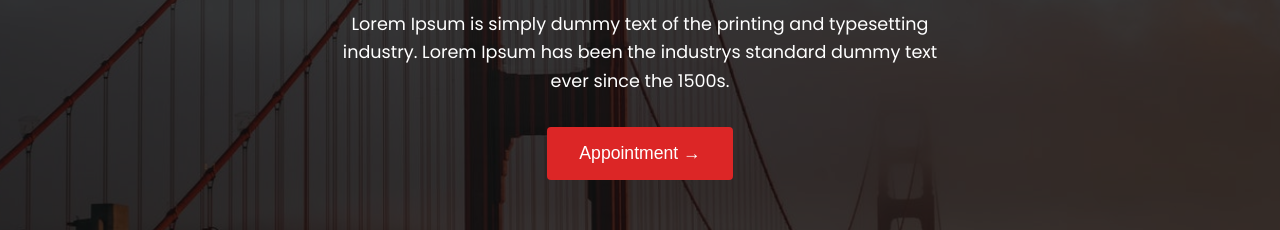
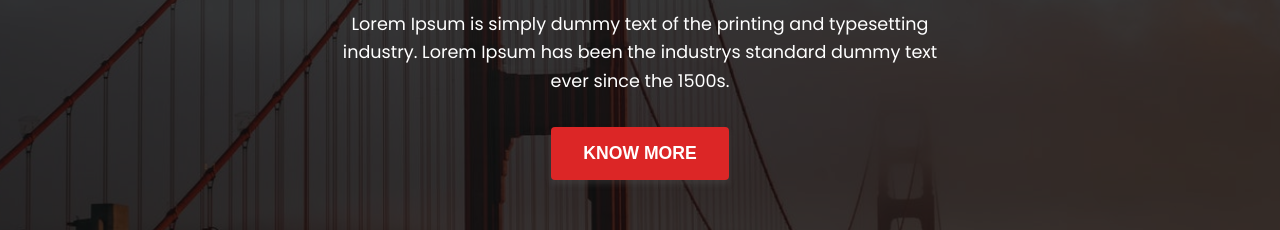
Before and after one commit to ClearSolution07/curaTech, a React (Vite) app: page /about-us in a window 1280 px wide. Shown: the part 1580-1810 px from the top of the page. Built offline with nearby package versions, Linux system fonts and the light colour scheme.

Commit message:
minor changes to About Us Page1

```diff
--- a/src/container/aboutUs/HeroSection.jsx
+++ b/src/container/aboutUs/HeroSection.jsx
@@ -11,9 +11,9 @@ const HeroSection = () => {
                     typesetting industry. Lorem Ipsum has been the industrys
                     standard dummy text ever since the 1500s.
                 </p>
-                <button className={styles.appointmentButton}>
-                    Appointment →
-                </button>
+                <div className={styles.buttonContainer}>
+                    <button className={styles.slideButton}>Know More</button>
+                </div>
             </div>
 
             <div className={styles.cardsContainer}>
--- a/src/container/aboutUs/HeroSection.module.css
+++ b/src/container/aboutUs/HeroSection.module.css
@@ -48,21 +48,6 @@
     max-width: 600px;
     margin-left: auto;
     margin-right: auto;
-}
-
-.appointmentButton {
-    background-color: #dc2626;
-    color: white;
-    border: none;
-    padding: 1rem 2rem;
-    font-size: 1.1rem;
-    border-radius: 4px;
-    cursor: pointer;
-    transition: background-color 0.3s ease;
-}
-
-.appointmentButton:hover {
-    background-color: #b91c1c;
 }
 
 .cardsContainer {
@@ -117,7 +102,32 @@
     color: #6b7280;
     font-size: 1rem;
 }
+.buttonContainer {
+    margin-top: 20px;
+    }
 
+.slideButton {
+    background-color: #dc2626;
+    color: white;
+    border: none;
+    padding: 1rem 2rem;
+    font-size: 1.1rem;
+    border-radius: 4px;
+    cursor: pointer;
+   font-weight: 600;
+   transition: background-color 0.3s ease, transform 0.2s;
+   text-transform: uppercase;
+   box-shadow: 0 4px 6px rgba(90, 90, 90, 0.3);
+    }
+
+.blink-once {
+   animation: blink 0.5s;
+   }
+   .slideButton:hover {
+   background-color: #001d52;
+   transform: translateY(-2px);
+   box-shadow: 0 6px 8px rgba(134, 114, 114, 0.4);
+   }
 @media (max-width: 768px) {
     .title {
         font-size: 2.5rem;
--- a/src/container/singleService/SingleService.module.css
+++ b/src/container/singleService/SingleService.module.css
@@ -60,7 +60,7 @@
     }
 
 .slideButton {
-    background-color: #dc2626;
+   background-color: #001d52;
    color: white;
    padding: 12px 24px;
    border: none;
@@ -70,24 +70,16 @@
    transition: background-color 0.3s ease, transform 0.2s;
    font-size: 1rem;
    text-transform: uppercase;
+   box-shadow: 0 4px 6px rgba(0, 0, 0, 0.3);
     }
 
 .blink-once {
    animation: blink 0.5s;
    }
-
-@keyframes blink {
-    0%, 100% {
-        opacity: 1;
-    }
-    50% {
-        opacity: 0;
-    }
-}
-
    .slideButton:hover {
    background-color: #001d52;
    transform: translateY(-2px);
+   box-shadow: 0 6px 8px rgba(0, 0, 0, 0.4);
    }
 
 /* image section */
```
Lines whose indentation alone changed are shown as unchanged.
